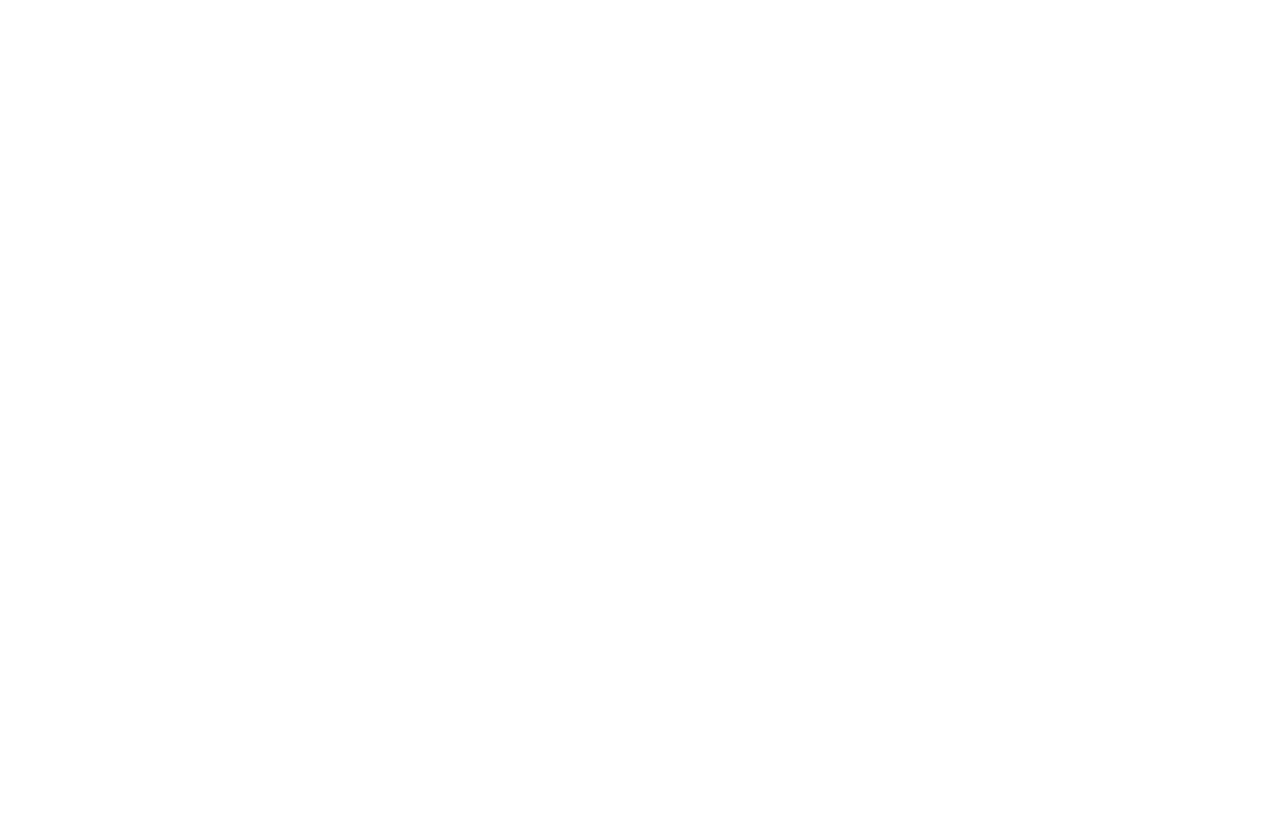
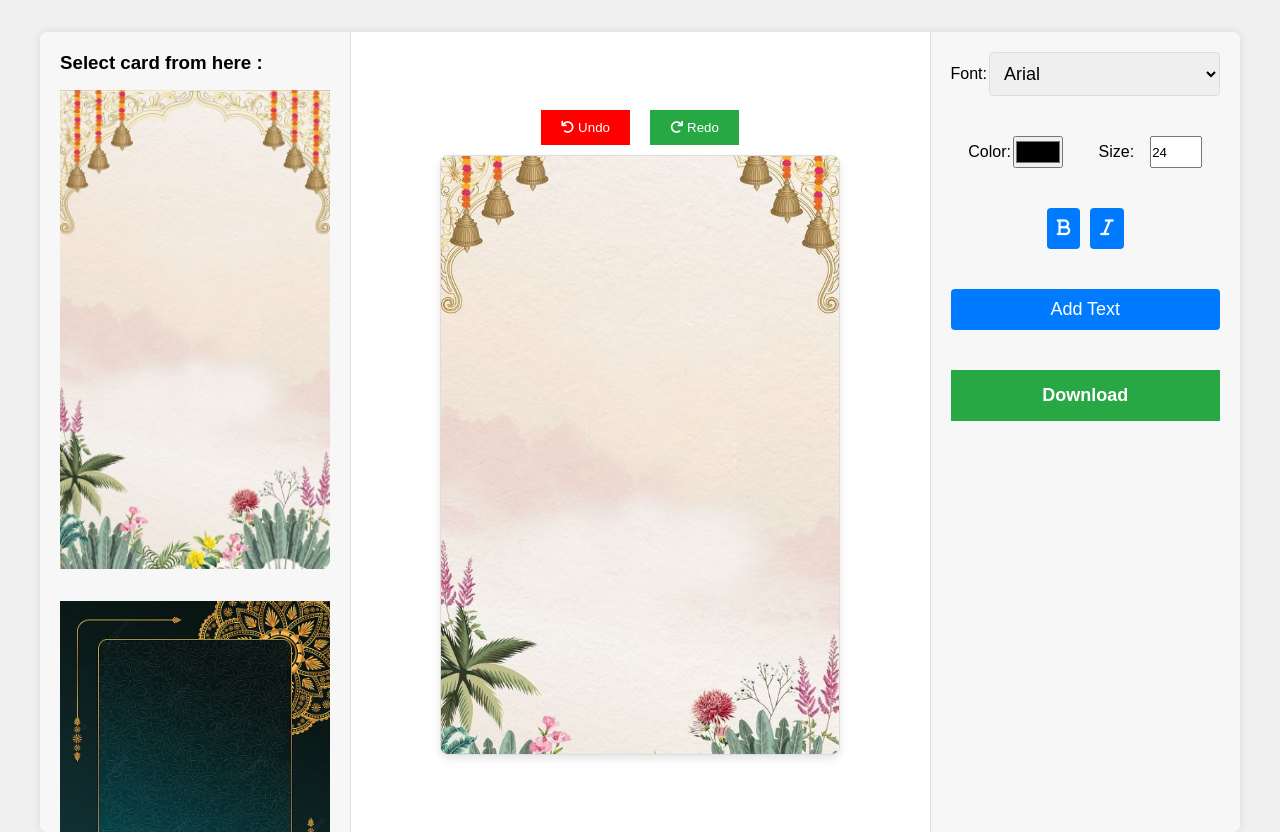
Before and after one commit to SawantAchal/invitation-card-maker, a plain HTML site: page index.html in a window 1280 px wide. Before the commit the page ends 800 px from the top, so only its background shows below. Drawn offline with nearby package versions, Linux system fonts and the light colour scheme.

Commit message:
add complete project with all required functionality and images

```diff
--- a/index.html
+++ b/index.html
@@ -3,9 +3,87 @@
 <head>
     <meta charset="UTF-8">
     <meta name="viewport" content="width=device-width, initial-scale=1.0">
-    <title>Invitation card Maker</title>
+    <link rel="stylesheet" href="https://cdnjs.cloudflare.com/ajax/libs/font-awesome/6.0.0-beta3/css/all.min.css">
+    <script src="https://cdnjs.cloudflare.com/ajax/libs/html2canvas/1.4.1/html2canvas.min.js"></script>
+    <title>Online Invitation Card</title>
+    <link rel="stylesheet" href="style.css">
 </head>
 <body>
-
+    <div class="container">
+        <div class="card-selection">
+            <h3>Select card from here : </h3>
+            <div class="cards">
+                <img src="images/img1.jpg" alt="Card 1" class="card" onclick="selectCard(this)">
+                <img src="images/img2.jpg" alt="Card 2" class="card" onclick="selectCard(this)">
+                <img src="images/img3.jpg" alt="Card 1" class="card" onclick="selectCard(this)">
+                <img src="images/img4.jpg" alt="Card 2" class="card" onclick="selectCard(this)">
+                <img src="images/img5.jpg" alt="Card 1" class="card" onclick="selectCard(this)">
+                <img src="images/img6.jpg" alt="Card 2" class="card" onclick="selectCard(this)">
+                <img src="images/img7.jpg" alt="Card 2" class="card" onclick="selectCard(this)">
+                <img src="images/img8.jpg" alt="Card 2" class="card" onclick="selectCard(this)">
+                <img src="images/img9.jpg" alt="Card 2" class="card" onclick="selectCard(this)">
+                <img src="images/img10.jpg" alt="Card 2" class="card" onclick="selectCard(this)">
+            </div>
+        </div>
+        <div class="editor">
+            <div class="controls">
+                <button class="control-btn undo" onclick="undo()"><i class="fa-solid fa-arrow-rotate-left"></i> Undo</button>
+                <button class="control-btn redo" onclick="redo()"><i class="fa-solid fa-arrow-rotate-right"></i> Redo</button>
+            </div>
+            <div class="card-container">
+                <img id="selected-card" src="images/img1.jpg" alt="Selected Card">
+                <div id="text-container" contenteditable="true" >Enter you text here</div>
+            </div>
+        </div>
+        <div class="settings">
+            <div class="font-settings">
+                <label for="font-selector">Font:</label>
+                <select id="font-selector" onchange="changeFont(this.value)">
+                    <option value="Arial">Arial</option>
+                    <option value="Verdana">Verdana</option>
+                    <option value="Times New Roman">Times New Roman</option>
+                    <option value="Courier New">Courier New</option>
+                    <option value="Georgia">Georgia</option>
+                    <option value="Palatino">Palatino</option>
+                    <option value="Comic Sans MS">Comic Sans MS</option>
+                    <option value="Impact">Impact</option>
+                    <option value="Lucida Sans Unicode">Lucida Sans Unicode</option>
+                    <option value="Tahoma">Tahoma</option>
+                    <option value="Trebuchet MS">Trebuchet MS</option>
+                    <option value="Arial Black">Arial Black</option>
+                    <option value="Gill Sans">Gill Sans</option>
+                    <option value="Helvetica">Helvetica</option>
+                    <option value="Century Gothic">Century Gothic</option>
+                    <option value="Calibri">Calibri</option>
+                    <option value="Cambria">Cambria</option>
+                    <option value="Garamond">Garamond</option>
+                    <option value="Perpetua">Perpetua</option>
+                    <option value="Rockwell">Rockwell</option>
+                    <option value="Segoe UI">Segoe UI</option>
+                    <option value="Brush Script MT">Brush Script MT</option>
+                    <option value="Franklin Gothic Medium">Franklin Gothic Medium</option>
+                </select>
+            </div>
+            <div class="style">
+                <div class="color-settings">
+                    <label for="color-selector">Color:</label>
+                    <input type="color" id="color-selector" onchange="changeColor(this.value)">
+                </div>
+                <div class="size-settings">
+                    <label for="size-selector">Size:</label>
+                    <input type="number" id="size-selector" value="24" min="10" max="72" onchange="changeSize(this.value)">
+                </div>
+            </div>
+            <div class="text-style-settings">
+                <button class="style-btn" onclick="toggleBold()"><i class="fas fa-bold"></i></button>
+                <button class="style-btn" onclick="toggleItalic()"><i class="fas fa-italic"></i></button>
+            </div>
+            <div class="text-settings">
+                <button class="add-text-btn" onclick="addText()">Add Text</button>
+            </div>
+            <button class="download-btn" onclick="downloadCard()">Download</button>
+        </div>
+    </div>
+    <script src="script.js"></script>
 </body>
 </html>
--- a/script.js
+++ b/script.js
@@ -0,0 +1,171 @@
+let selectedCard = null;
+let history = [];
+let historyIndex = -1;
+let currentTextElement = null;
+
+document.addEventListener('DOMContentLoaded', () => {
+    selectedCard = document.getElementById('selected-card');
+    document.getElementById('text-container').remove(); // Remove the default text container
+    saveState();
+});
+
+function addText() {
+    const textContainer = document.createElement('div');
+    textContainer.className = 'text-element';
+    textContainer.contentEditable = true;
+    textContainer.innerHTML = 'Enter your text here';
+    textContainer.style.top = '100px';
+    textContainer.style.left = '100px';
+    textContainer.addEventListener('input', saveState);
+    textContainer.addEventListener('mousedown', onDragStart);
+    textContainer.addEventListener('focus', () => setCurrentTextElement(textContainer));
+    document.querySelector('.card-container').appendChild(textContainer);
+    setCurrentTextElement(textContainer);
+    saveState();
+}
+
+function setCurrentTextElement(element) {
+    currentTextElement = element;
+}
+
+function selectCard(card) {
+    selectedCard.src = card.src;
+    saveState();
+}
+
+function changeFont(font) {
+    if (currentTextElement) {
+        currentTextElement.style.fontFamily = font;
+        saveState();
+    }
+}
+
+function changeColor(color) {
+    if (currentTextElement) {
+        currentTextElement.style.color = color;
+        saveState();
+    }
+}
+
+function changeSize(size) {
+    if (currentTextElement) {
+        currentTextElement.style.fontSize = `${size}px`;
+        saveState();
+    }
+}
+
+function toggleBold() {
+    if (currentTextElement) {
+        const isBold = currentTextElement.style.fontWeight === 'bold';
+        currentTextElement.style.fontWeight = isBold ? 'normal' : 'bold';
+        saveState();
+    }
+}
+
+function toggleItalic() {
+    if (currentTextElement) {
+        const isItalic = currentTextElement.style.fontStyle === 'italic';
+        currentTextElement.style.fontStyle = isItalic ? 'normal' : 'italic';
+        saveState();
+    }
+}
+
+function saveState() {
+    history = history.slice(0, historyIndex + 1);
+    const state = {
+        selectedCard: selectedCard.src,
+        texts: []
+    };
+    document.querySelectorAll('.text-element').forEach(textElement => {
+        state.texts.push({
+            font: textElement.style.fontFamily,
+            color: textElement.style.color,
+            text: textElement.innerHTML,
+            top: textElement.style.top,
+            left: textElement.style.left,
+            fontWeight: textElement.style.fontWeight,
+            fontStyle: textElement.style.fontStyle
+        });
+    });
+    history.push(state);
+    historyIndex++;
+}
+
+function undo() {
+    if (historyIndex > 0) {
+        historyIndex--;
+        applyState(history[historyIndex]);
+    }
+}
+
+function redo() {
+    if (historyIndex < history.length - 1) {
+        historyIndex++;
+        applyState(history[historyIndex]);
+    }
+}
+
+function applyState(state) {
+    selectedCard.src = state.selectedCard;
+    const cardContainer = document.querySelector('.card-container');
+    cardContainer.querySelectorAll('.text-element').forEach(el => el.remove());
+    state.texts.forEach(textState => {
+        const textContainer = document.createElement('div');
+        textContainer.className = 'text-element';
+        textContainer.contentEditable = true;
+        textContainer.innerHTML = textState.text;
+        textContainer.style.fontFamily = textState.font;
+        textContainer.style.color = textState.color;
+        textContainer.style.top = textState.top;
+        textContainer.style.left = textState.left;
+        textContainer.style.fontWeight = textState.fontWeight || 'normal';
+        textContainer.style.fontStyle = textState.fontStyle || 'normal';
+        textContainer.addEventListener('input', saveState);
+        textContainer.addEventListener('mousedown', onDragStart);
+        textContainer.addEventListener('focus', () => setCurrentTextElement(textContainer));
+        cardContainer.appendChild(textContainer);
+    });
+}
+
+function onDragStart(event) {
+    const textElement = event.target;
+    const rect = textElement.getBoundingClientRect();
+    const offsetX = event.clientX - rect.left;
+    const offsetY = event.clientY - rect.top;
+
+    function onDragMove(event) {
+        const containerRect = textElement.parentElement.getBoundingClientRect();
+
+        const maxX = containerRect.width - rect.width;
+        const maxY = containerRect.height - rect.height;
+
+        let newX = event.clientX - offsetX - containerRect.left;
+        let newY = event.clientY - offsetY - containerRect.top;
+
+        newX = Math.max(0, Math.min(newX, maxX));
+        newY = Math.max(0, Math.min(newY, maxY));
+
+        textElement.style.left = `${newX}px`;
+        textElement.style.top = `${newY}px`;
+    }
+
+    function onDragEnd() {
+        document.removeEventListener('mousemove', onDragMove);
+        document.removeEventListener('mouseup', onDragEnd);
+        saveState();
+    }
+
+    document.addEventListener('mousemove', onDragMove);
+    document.addEventListener('mouseup', onDragEnd);
+}
+
+function downloadCard() {
+    html2canvas(document.querySelector('.card-container')).then(canvas => {
+        const link = document.createElement('a');
+        link.download = 'invitation_card.png';
+        link.href = canvas.toDataURL('image/png');
+        link.click();
+    }).catch(error => {
+        console.error('Error generating image:', error);
+    });
+}
--- a/style.css
+++ b/style.css
@@ -0,0 +1,256 @@
+*{
+    margin: 0;
+    padding: 0;
+    box-sizing: border-box;
+}
+
+body {
+    font-family: Arial, sans-serif;
+    background-color: #f0f0f0;
+    overflow: hidden;
+    display: flex;
+    justify-content: center;
+    align-items: center;
+    height: 100vh;
+}
+
+.container {
+    display: flex;
+    width: 100%;
+    max-width: 1200px;
+    background-color: #fff;
+    box-shadow: 0 0 10px rgba(0, 0, 0, 0.1);
+    border-radius: 8px;
+    overflow: hidden;
+    margin-top: 5%;
+}
+
+.card-selection {
+    flex: 1;
+    padding: 20px;
+    background-color: #f7f7f7;
+    border-right: 1px solid #ddd;
+    overflow-y: auto;
+    max-height: 100vh;
+}
+
+.cards {
+    display: flex;
+    flex-direction: column;
+    gap: 2vh;
+}
+
+.card {
+    width: 100%;
+    height: auto;
+    margin-top:2vh ;
+    cursor: pointer;
+    transition: transform 0.3s ease;
+}
+
+.card:hover {
+    transform: scale(1.05);
+}
+
+.editor {
+    flex: 2;
+    display: flex;
+    flex-direction: column;
+    align-items: center;
+    justify-content: center;
+    padding: 20px;
+    background-color: #fff;
+    position: relative;
+    overflow: hidden;
+}
+
+.controls {
+    display: flex;
+    justify-content: center;
+    margin-bottom: 10px;
+}
+
+.control-btn {
+    background-color: #007bff;
+    color: white;
+    border: none;
+    padding: 10px 20px;
+    margin: 0 10px;
+    cursor: pointer;
+    transition: background-color 0.3s ease;
+}
+.undo{
+    background-color: red;
+}
+
+.redo{
+    background-color: #28a745;
+}
+
+.undo:hover{
+    background-color: rgb(146, 28, 28);
+}
+
+.redo:hover{
+    background-color: #135f24;
+}
+
+.card-container {
+    position: relative;
+    width: 400px;
+    height: 600px;
+    border: 1px solid #ddd;
+    border-radius: 8px;
+    overflow: hidden;
+    box-shadow: 0 4px 8px rgba(0, 0, 0, 0.1);
+    background-color: white;
+}
+
+#selected-card {
+    width: 100%;
+    height: 100%;
+    object-fit: cover;
+}
+
+#text-container {
+    position: absolute;
+    text-align: center;
+    top: 100px;
+    left: 100px;
+    color: rgb(23, 39, 85);
+    font-size: 24px;
+    cursor: move;
+    outline: none;
+    transition: all 0.3s ease;
+    z-index: 10;
+    font-family:Impact, Haettenschweiler, 'Arial Narrow Bold', sans-serif;
+}
+
+#text-container:hover{
+    border: 1px solid gray;
+    padding: 1%;
+}
+.settings {
+    flex: 1;
+    padding: 20px;
+    background-color: #f7f7f7;
+    border-left: 1px solid #ddd;
+    display: flex;
+    flex-direction: column;
+    gap: 5vh;
+    overflow-y: auto;
+}
+
+.style{
+    display: flex;
+    justify-content:space-around;
+}
+
+.size-settings , .text-settings{
+    display: flex;
+    flex-direction: row;
+    justify-content: center;
+    align-items: center;
+    gap: 2vh;
+}
+
+.font-settings,
+.color-settings
+{
+    display: flex;
+    flex-direction: row;
+    align-items: center;
+    gap: 2px;
+}
+
+input{
+    height: 4vh;
+}
+label {
+    display: block;
+}
+
+select,
+input[type="text"] {
+    width: 100%;
+    padding: 10px;
+    /* margin-bottom: 10px; */
+    border: 1px solid #ddd;
+    border-radius: 4px;
+}
+
+option ,#font-selector{
+    font-size: 18px;
+}
+
+.download-btn {
+    background-color: #28a745;
+    color: white;
+    border: none;
+    padding: 15px;
+    cursor: pointer;
+    transition: background-color 0.3s ease;
+    width: 100%;
+    font-weight: bold;
+    font-size: 18px;
+}
+
+.download-btn:hover {
+    background-color: #218838;
+}
+
+
+.text-style-settings {
+    display: flex;
+    gap: 10px;
+    justify-content: center;
+}
+
+.style-btn {
+    background-color: #007bff;
+    color: white;
+    border: none;
+    padding: 10px;
+    cursor: pointer;
+    transition: background-color 0.3s ease;
+    font-size: 18px;
+    border-radius: 4px;
+}
+
+.style-btn:hover {
+    background-color: #0056b3;
+}
+
+
+.add-text-btn {
+    background-color: #007bff;
+    color: white;
+    border: none;
+    padding: 10px;
+    cursor: pointer;
+    transition: background-color 0.3s ease;
+    font-size: 18px;
+    border-radius: 4px;
+    width: 100%;
+}
+
+.add-text-btn:hover {
+    background-color: #0056b3;
+}
+
+.text-element {
+    position: absolute;
+    text-align: center;
+    color: rgb(23, 39, 85);
+    font-size: 24px;
+    cursor: move;
+    outline: none;
+    transition: all 0.3s ease;
+    z-index: 10;
+    font-family: Impact, Haettenschweiler, 'Arial Narrow Bold', sans-serif;
+}
+
+.text-element:hover {
+    border: 1px solid gray;
+    padding: 1%;
+}
```
Also changed, not shown: images/img1.jpg (added), images/img10.jpg (added), images/img2.jpg (added), images/img3.jpg (added), images/img4.jpg (added), images/img5.jpg (added), images/img6.jpg (added), images/img7.jpg (added), images/img8.jpg (added), images/img9.jpg (added).
